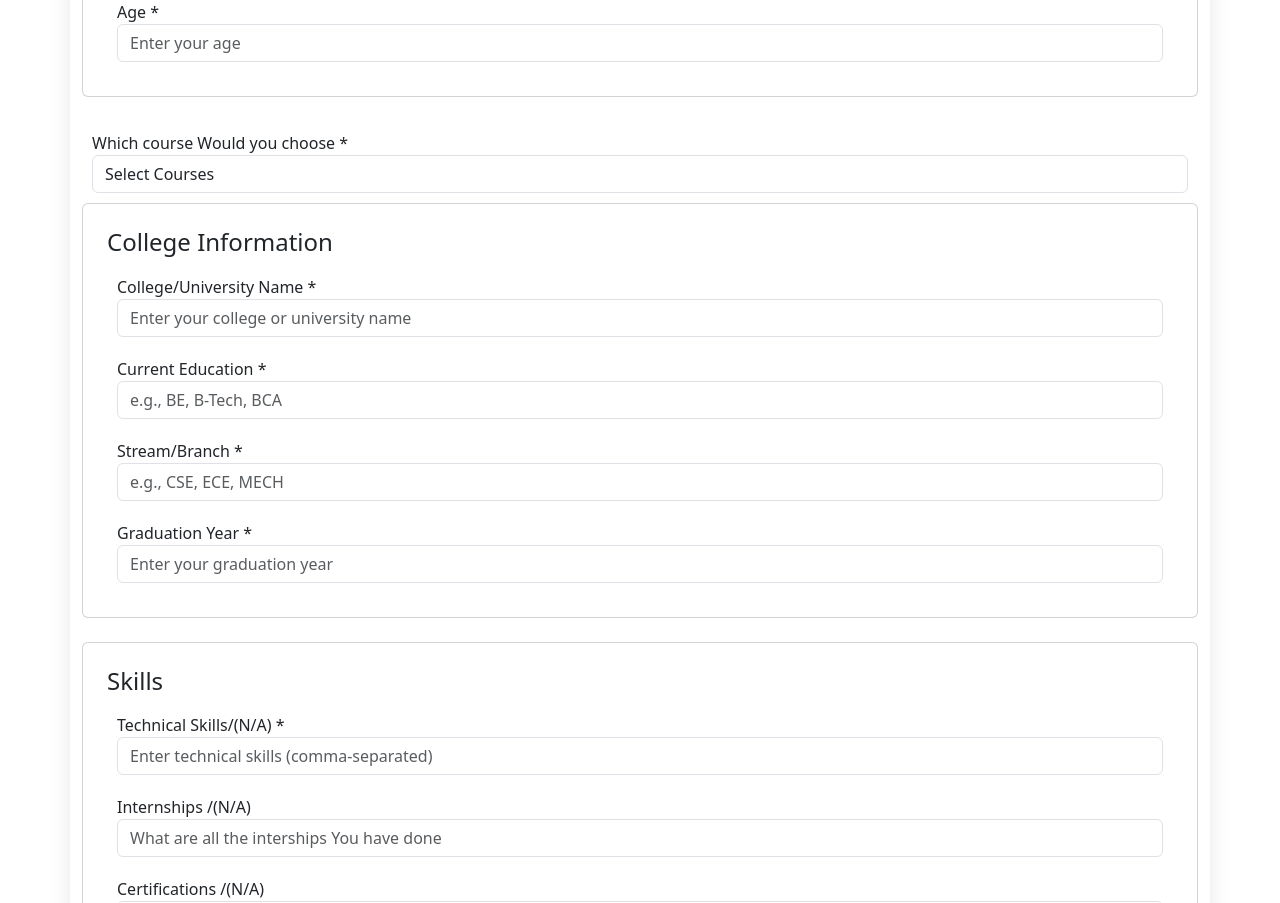
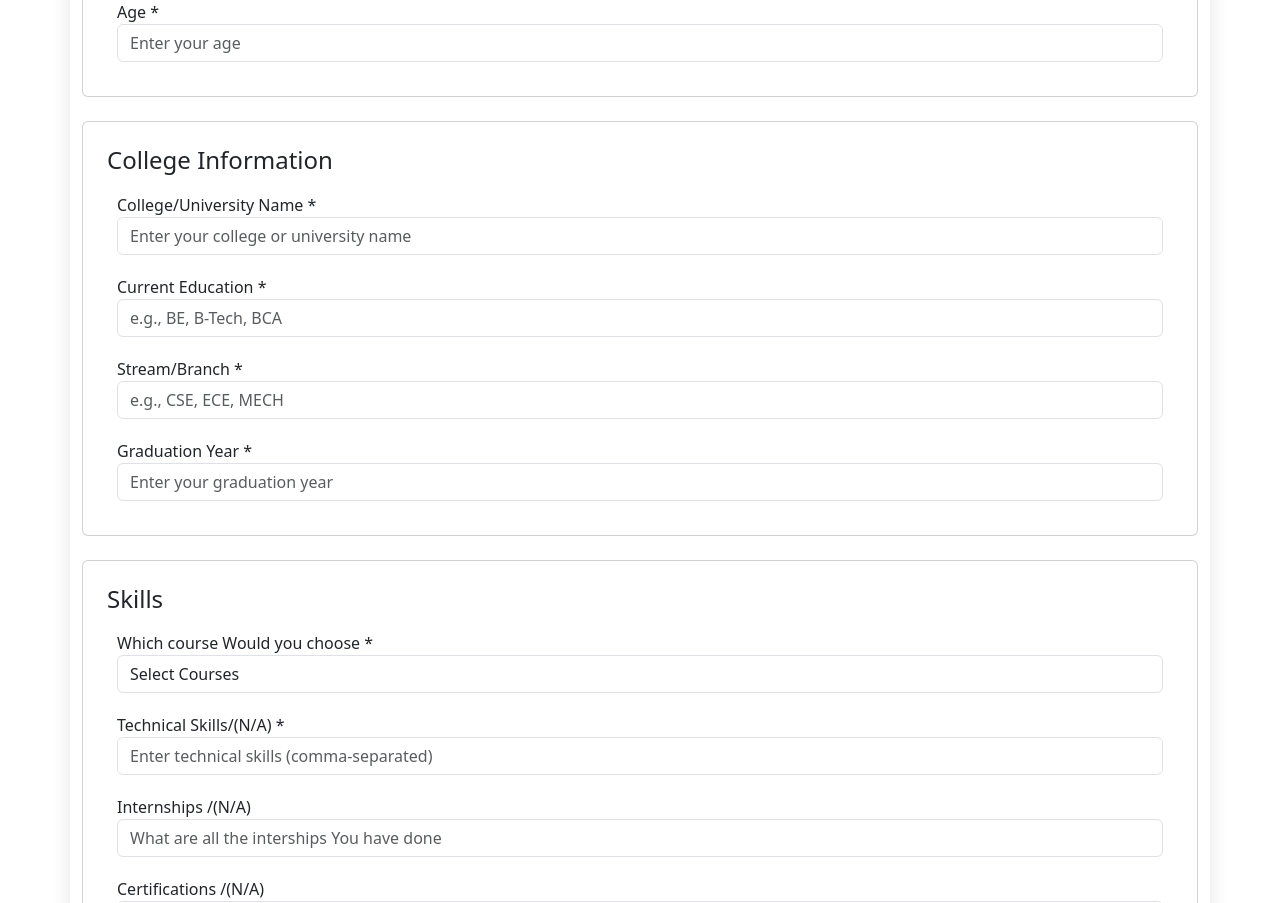
Before and after one commit to rakeshgowda123/Socio, a React (Create React App) app in the folder frontend/: page /userdata in a window 1280 px wide. Shown: the part 540-1443 px from the top of the page. Built offline with nearby package versions, Linux system fonts and the light colour scheme.

Commit message:
Update UserData.js

```diff
--- a/frontend/src/Components/UserData.js
+++ b/frontend/src/Components/UserData.js
@@ -160,21 +160,7 @@ const UserData = () => {
           </div>
         </div>
 
-          <div className="form-group">
-            <label>Which course Would you choose *</label>
-            <select
-              className="form-control"
-              name="courseType"
-              value={userdata.courseType}
-              onChange={handleUserInput}
-              required
-            >
-              <option value="">Select Courses</option>
-              <option value="Male">Python</option>
-              <option value="Female">Java</option>
-              <option value="Other">Projects</option>
-            </select>
-          </div>
+
 
         {/* College Information Section */}
         <div className="card p-4 mb-4">
@@ -232,6 +218,23 @@ const UserData = () => {
         {/* Skills Section */}
         <div className="card p-4 mb-4">
           <h4 className="card-title">Skills</h4>
+  <div className="form-group">
+            <label>Which course Would you choose *</label>
+            <select
+              className="form-control"
+              name="courseType"
+              value={userdata.courseType}
+              onChange={handleUserInput}
+              required
+            >
+              <option value="">Select Courses</option>
+              <option value="Python">Python</option>
+              <option value="Java">Java</option>
+              <option value="Projects">Projects</option>
+            </select>
+          </div>
+
+
           <div className="form-group">
             <label>Technical Skills/(N/A) *</label>
             <input
```
